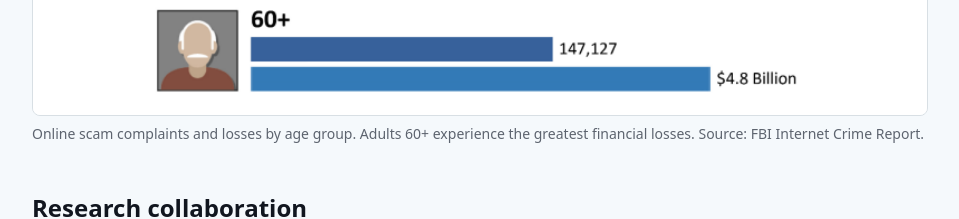
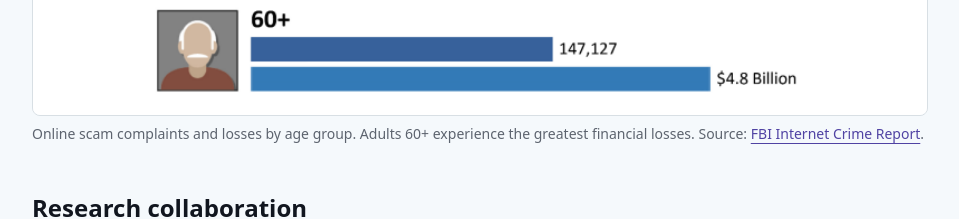
Before and after one commit to jossTripoli/josstripoli.github.io, a Next.js app: page /projects/dart-academy in a window 1280 px wide. Shown: the part 2220-2439 px from the top of the page, without its empty margins (160-1119 px from the left). Built offline with nearby package versions, Linux system fonts and the light colour scheme.

Commit message:
Add link support to project image captions

```diff
--- a/app/projects/[id]/page.tsx
+++ b/app/projects/[id]/page.tsx
@@ -57,7 +57,15 @@ const projectData: Record<string, Project> = {
         type: "image",
         src: "/dart/scam_stats.png",
         alt: "DART Academy platform overview",
-        caption: "Online scam complaints and losses by age group. Adults 60+ experience the greatest financial losses. Source: FBI Internet Crime Report.",
+        caption: {
+          text: "Online scam complaints and losses by age group. Adults 60+ experience the greatest financial losses. Source: FBI Internet Crime Report.",
+          links: [
+            {
+              label: "FBI Internet Crime Report",
+              href: "https://www.fbi.gov/news/press-releases/fbi-releases-annual-internet-crime-report",
+            },
+          ],
+        },
       },
       {
         type: "richText",
--- a/components/project-sections.tsx
+++ b/components/project-sections.tsx
@@ -227,7 +227,7 @@ export function ProjectSections({ sections }: { sections: ProjectSection[] }) {
                   <Expand className="h-4 w-4" />
                 </button>
               </div>
-              {section.caption && <p className="text-sm text-muted-foreground">{section.caption}</p>}
+              {section.caption && <p className="text-sm text-muted-foreground">{renderParagraph(section.caption)}</p>}
             </section>
           )
         }
@@ -253,7 +253,7 @@ export function ProjectSections({ sections }: { sections: ProjectSection[] }) {
                   <Expand className="h-4 w-4" />
                 </button>
               </div>
-              {section.caption && <p className="text-sm text-muted-foreground">{section.caption}</p>}
+              {section.caption && <p className="text-sm text-muted-foreground">{renderParagraph(section.caption)}</p>}
             </section>
           )
         }
--- a/lib/project-types.ts
+++ b/lib/project-types.ts
@@ -46,13 +46,13 @@ export type ProjectSection =
       type: "image"
       src: string
       alt: string
-      caption?: string
+      caption?: RichTextParagraph
     }
   | {
       type: "infographic"
       src: string
       alt: string
-      caption?: string
+      caption?: RichTextParagraph
     }
   | {
       type: "gallery"
```
